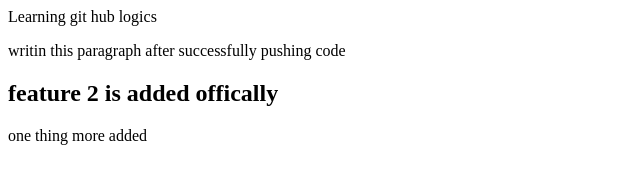
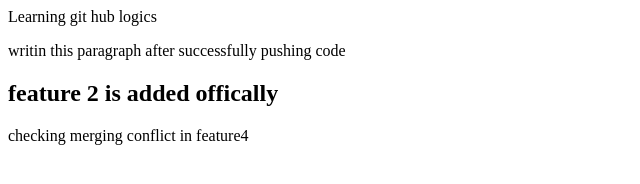
Before and after one commit to Abdulhadisheikh/gitlog, a plain HTML site: page index.html in a window 1280 px wide. Shown: the whole page, without its empty margins (0-640 px from the left). Drawn offline with Linux system fonts and the light colour scheme.

Commit message:
checking conflict

```diff
--- a/index.html
+++ b/index.html
@@ -1,4 +1,4 @@
 <p>Learning git hub logics</p>
 <p>writin this paragraph after successfully pushing code</p>
 <h2>feature 2 is added offically</h2>
-<p>one thing more added</p>
+<p>checking merging conflict in feature4</p>
```
